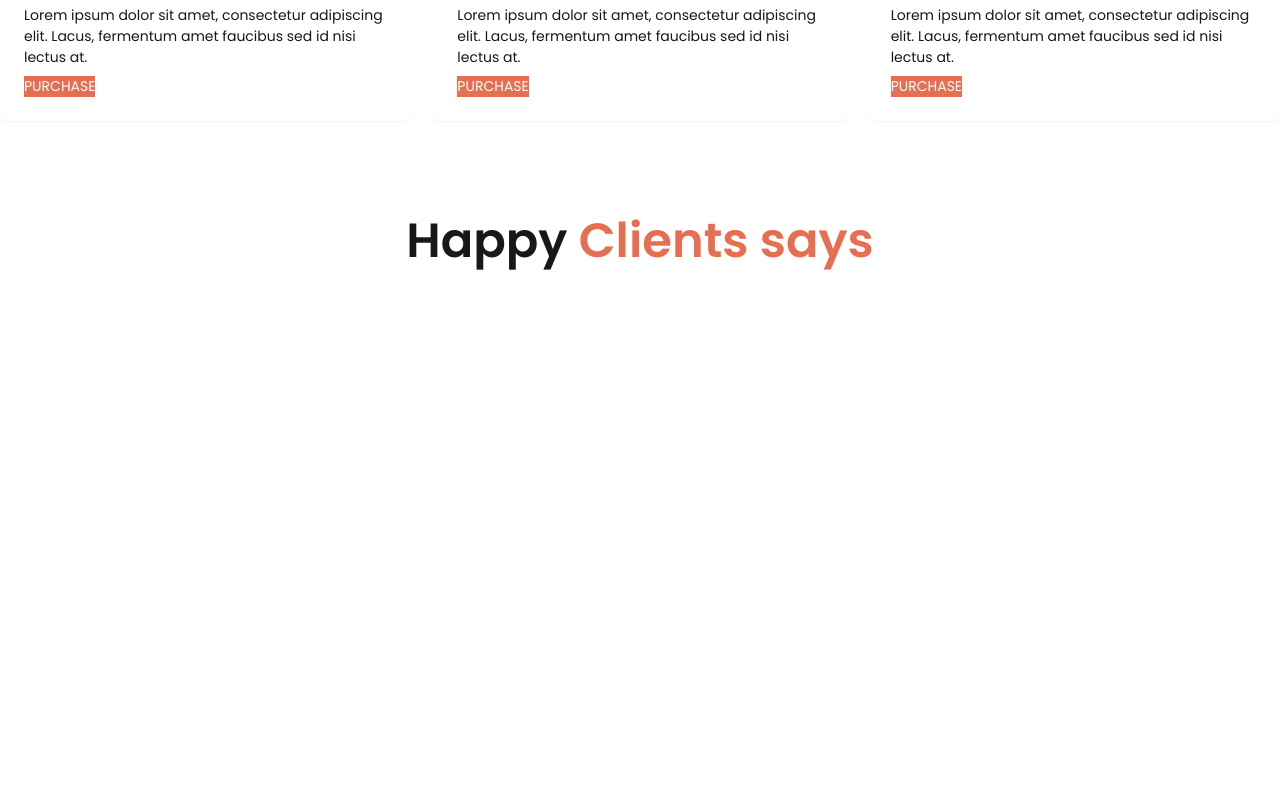
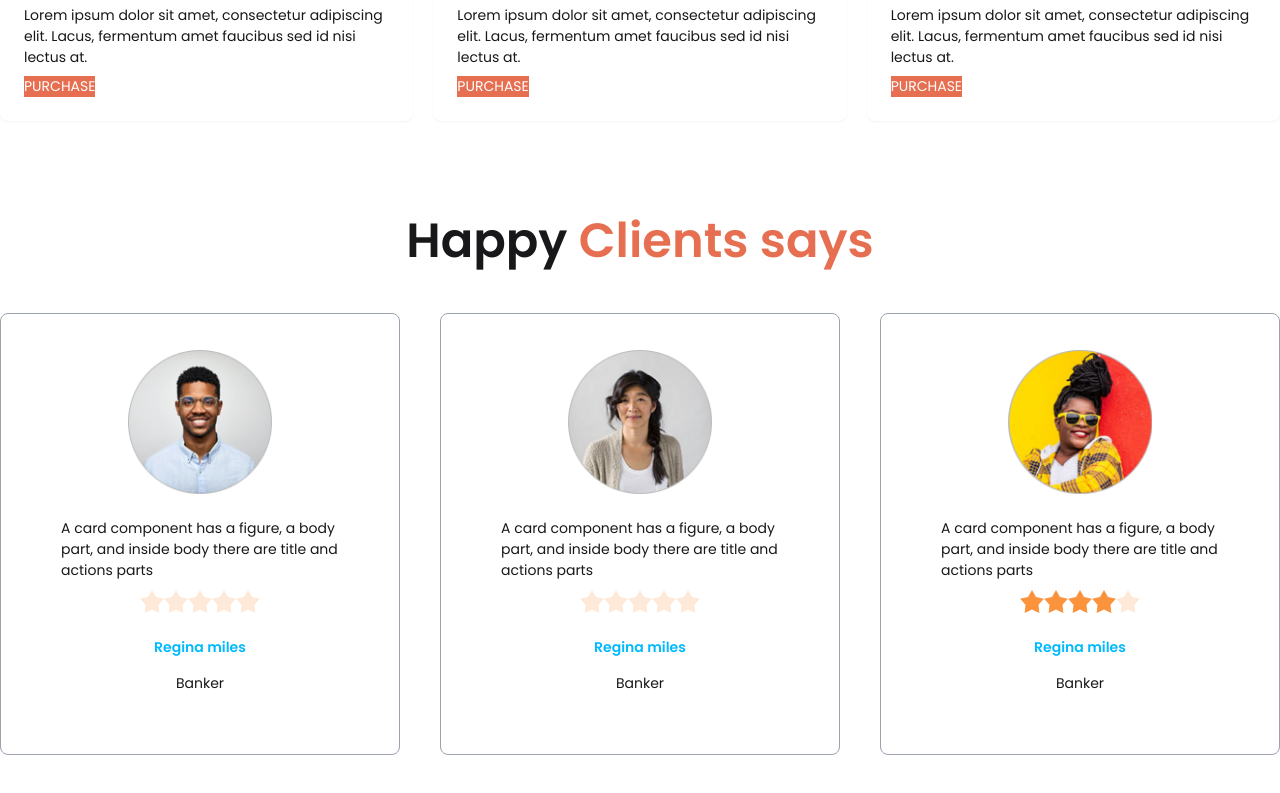
Before and after one commit to rubelsec/Biker--zone-with-daisy-ui, a plain HTML site: page index.html in a window 1280 px wide. Shown: the part 1125-1918 px from the top of the page. Before the commit the page ends 1486 px from the top, so only its background shows below. Drawn offline with nearby package versions, Linux system fonts and the light colour scheme.

Commit message:
happy clients

```diff
--- a/index.html
+++ b/index.html
@@ -228,6 +228,78 @@ est sit aliqua dolor do amet sint. Velit officia consequat duis enim velit molli
         <!-- happy clients -->
         <section class="my-24">
              <h3 class="text-5xl mb-12 font-semibold text-center">Happy <span class="A">Clients says</span></h3>
+             <div class="grid grid cols-1 md:grid-cols-2 lg:grid-cols-3 gap-10">
+                <!-- first review -->
+                 <div class="card  bg-base-100 p-9 border border-gray-400">
+  <figure>
+    <img
+      src="images/others/user-1.png" class="w-36"
+      alt="" />
+  </figure>
+  <div class="card-body">
+    <p>A card component has a figure, a body part, and inside body there are title and actions parts</p>
+    <div class="rating justify-center">
+  <input type="radio" name="rating-2" class="mask mask-star-2 bg-orange-400" aria-label="1 star" />
+  <input type="radio" name="rating-2" class="mask mask-star-2 bg-orange-400" aria-label="2 star"  />
+  <input type="radio" name="rating-2" class="mask mask-star-2 bg-orange-400" aria-label="3 star" />
+  <input type="radio" name="rating-2" class="mask mask-star-2 bg-orange-400" aria-label="4 star" checked="checked" />
+  <input type="radio" name="rating-2" class="mask mask-star-2 bg-orange-400" aria-label="5 star" />
+</div>
+    <div class="text-center space-y-4 mt-4">
+        <h4 class="text-sm font-semibold text-info ">Regina miles</h4>
+        <p>Banker</p>
+
+    </div>
+  </div>
+</div>
+                <!-- second review -->
+                 <div class="card  bg-base-100 p-9 border border-gray-400">
+  <figure>
+    <img
+      src="images/others/user-2.png" class="w-36"
+      alt="" />
+  </figure>
+  <div class="card-body">
+    <p>A card component has a figure, a body part, and inside body there are title and actions parts</p>
+    <div class="rating justify-center">
+  <input type="radio" name="rating-2" class="mask mask-star-2 bg-orange-400" aria-label="1 star" />
+  <input type="radio" name="rating-2" class="mask mask-star-2 bg-orange-400" aria-label="2 star"  />
+  <input type="radio" name="rating-2" class="mask mask-star-2 bg-orange-400" aria-label="3 star" />
+  <input type="radio" name="rating-2" class="mask mask-star-2 bg-orange-400" aria-label="4 star" checked="checked" />
+  <input type="radio" name="rating-2" class="mask mask-star-2 bg-orange-400" aria-label="5 star" />
+</div>
+    <div class="text-center space-y-4 mt-4">
+        <h4 class="text-sm font-semibold text-info ">Regina miles</h4>
+        <p>Banker</p>
+
+    </div>
+  </div>
+</div>
+                <!-- third review -->
+                 <div class="card  bg-base-100 p-9 border border-gray-400">
+  <figure>
+    <img
+      src="images/others/user-3.png" class="w-36"
+      alt="" />
+  </figure>
+  <div class="card-body">
+    <p>A card component has a figure, a body part, and inside body there are title and actions parts</p>
+    <div class="rating justify-center">
+  <input type="radio" name="rating-2" class="mask mask-star-2 bg-orange-400" aria-label="1 star" />
+  <input type="radio" name="rating-2" class="mask mask-star-2 bg-orange-400" aria-label="2 star"  />
+  <input type="radio" name="rating-2" class="mask mask-star-2 bg-orange-400" aria-label="3 star" />
+  <input type="radio" name="rating-2" class="mask mask-star-2 bg-orange-400" aria-label="4 star" checked="checked" />
+  <input type="radio" name="rating-2" class="mask mask-star-2 bg-orange-400" aria-label="5 star" />
+</div>
+    <div class="text-center space-y-4 mt-4">
+        <h4 class="text-sm font-semibold text-info ">Regina miles</h4>
+        <p>Banker</p>
+
+    </div>
+  </div>
+</div>
+             </div>
+
         </section>
     </main>
     <footer></footer>
```
